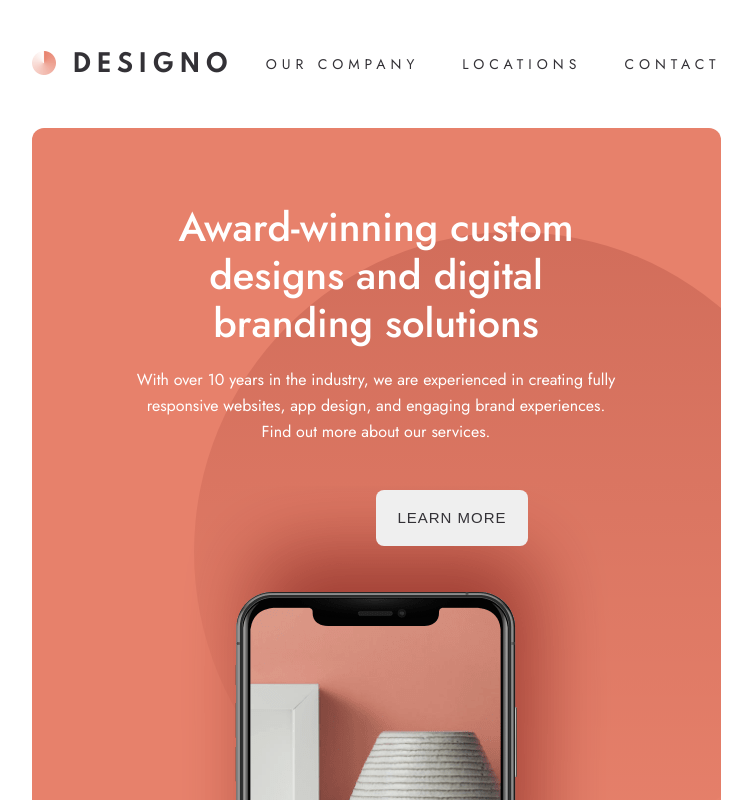
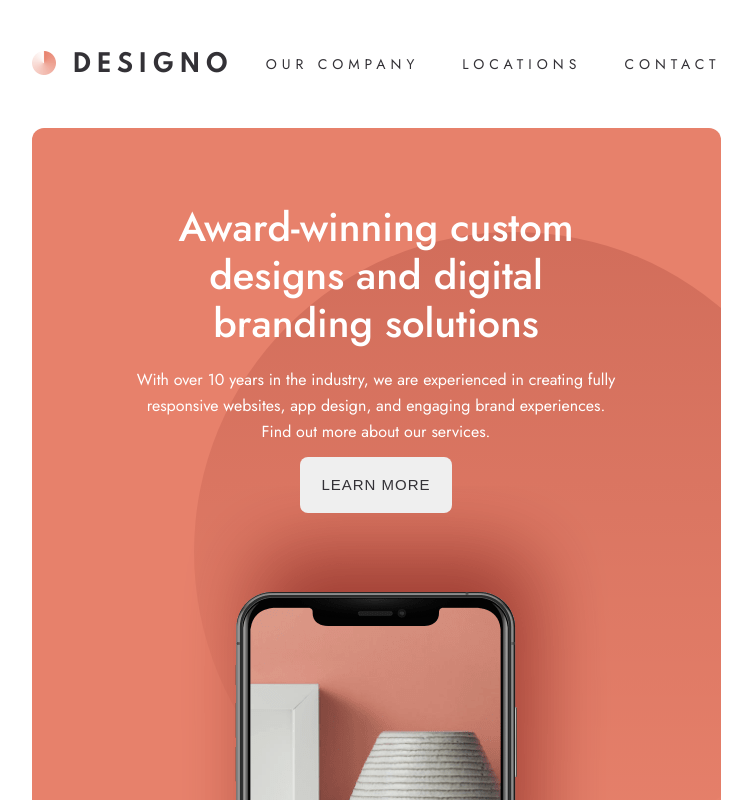
Before and after one commit to pierrolabo/designomultipagewebsite, a React (Create React App) app: page / in a window 1280 px wide. Shown: the top 800 px of the page, without its empty margins (264-1016 px from the left). Built offline with nearby package versions, Linux system fonts and the light colour scheme.

Commit message:
fix button css

```diff
--- a/src/components/Hero/Hero.scss
+++ b/src/components/Hero/Hero.scss
@@ -80,6 +80,9 @@
         }
         &--button {
             position: absolute;
+            left: 0;
+            right: 0;
+            margin: 0 auto;
             top: 43%;
             width: 152px;
             height: 56px;
@@ -97,12 +100,13 @@
                 background-color: $brand-secondary-light-peach;
                 color: $brand-primary-white
             }
-            @media(min-width: $breakpoint-desktop) {
-               top: 60%;
+            @media(min-width: $breakpoint-tablet) {
+               top: 39%;
             }
             @media(min-width: $breakpoint-desktop) {
-                margin-top: 47px;
-                align-self: flex-start;
+                top: 64%;
+                right: auto;
+                left: 108px;
             }
 
         }
```
